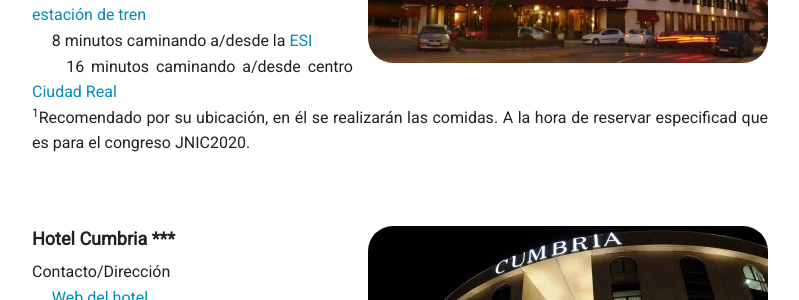
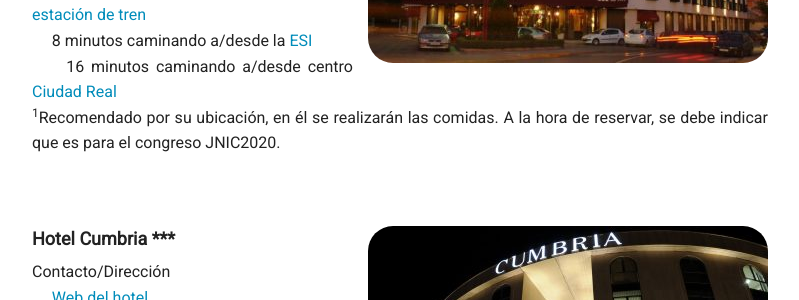
Before and after one commit to jnic2020/jnic2021.github.io, a Jekyll site: the page built from alojamiento.md, in a window 1280 px wide and 900 px high, scrolled down 638 px. Shown: the part 152-452 px from the top of the window, without its empty margins (240-1039 px from the left). Built offline with Jekyll 4.4.1, drawn with Linux system fonts in a browser that asks for light colours; nearby versions of some CDN libraries.

Commit message:
Alojamiento

```diff
--- a/alojamiento.md
+++ b/alojamiento.md
@@ -28,7 +28,7 @@ Distancias:
   <br>&nbsp;&nbsp;&nbsp;&nbsp;22 minutos caminando a/desde la [estación de tren](https://www.google.com/maps/dir/Parking+Estaci%C3%B3n+AVE,+Ciudad+Real/Hotel+Do%C3%B1a+Carlota,+Ronda+de+Toledo,+Ciudad+Real/@38.9892355,-3.9217915,16z/data=!3m1!4b1!4m14!4m13!1m5!1m1!1s0xd6bc349e56b276f:0x8692a93cf4952340!2m2!1d-3.91209!2d38.98543!1m5!1m1!1s0xd6bc343116e1a65:0x49d9184d13e2a4a7!2m2!1d-3.9233854!2d38.9941623!3e2)
   <br>&nbsp;&nbsp;&nbsp;&nbsp; 8 minutos caminando a/desde la [ESI](https://www.google.com/maps/dir/Escuela+Superior+de+Inform%C3%A1tica,+Paseo+Universidad,+4,+13071+Ciudad+Real,+Cdad.+Real/Hotel+Do%C3%B1a+Carlota,+Ronda+de+Toledo,+21,+13005+Ciudad+Real,+Cdad.+Real/@38.9922006,-3.9240104,17z/data=!3m1!4b1!4m14!4m13!1m5!1m1!1s0xd6bc3441815e52f:0xe9d3de4afcb57d4d!2m2!1d-3.9200735!2d38.9902389!1m5!1m1!1s0xd6bc343116e1a65:0x49d9184d13e2a4a7!2m2!1d-3.9233854!2d38.9941623!3e2)
   <br>&nbsp;&nbsp;&nbsp;&nbsp; 16 minutos caminando a/desde centro [Ciudad Real](https://www.google.com/maps/dir/Hotel+Do%C3%B1a+Carlota,+Ronda+de+Toledo,+Ciudad+Real/Plaza+Mayor,+13001+Ciudad+Real,+Cdad.+Real/@38.9898043,-3.9300161,16z/data=!3m1!4b1!4m14!4m13!1m5!1m1!1s0xd6bc343116e1a65:0x49d9184d13e2a4a7!2m2!1d-3.9233854!2d38.9941623!1m5!1m1!1s0xd6bc36ae853415d:0xff9f99208a5918a5!2m2!1d-3.9287594!2d38.9854464!3e2)<br>
-   <sup>1</sup>Recomendado por su ubicación, en él se realizarán las comidas. A la hora de reservar especificad que es para el congreso JNIC2020.
+   <sup>1</sup>Recomendado por su ubicación, en él se realizarán las comidas. A la hora de reservar, se debe indicar que es para el congreso JNIC2020.
 
 <a data-fancybox="gallery-carlota" href="{{site.url}}/images/hoteles/Carlota01.jpg"></a>
 <a data-fancybox="gallery-carlota" href="{{site.url}}/images/hoteles/Carlota02.jpg"></a>
```
